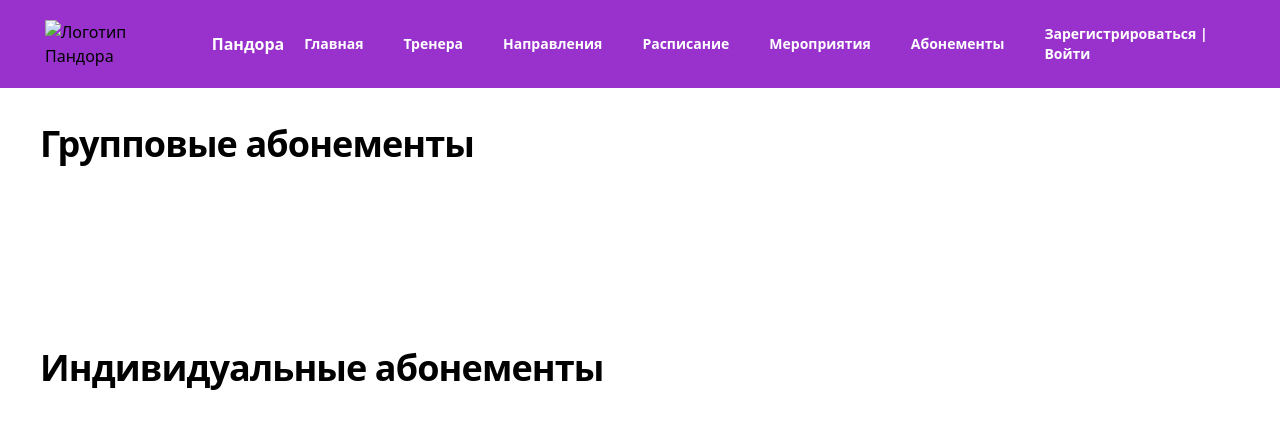
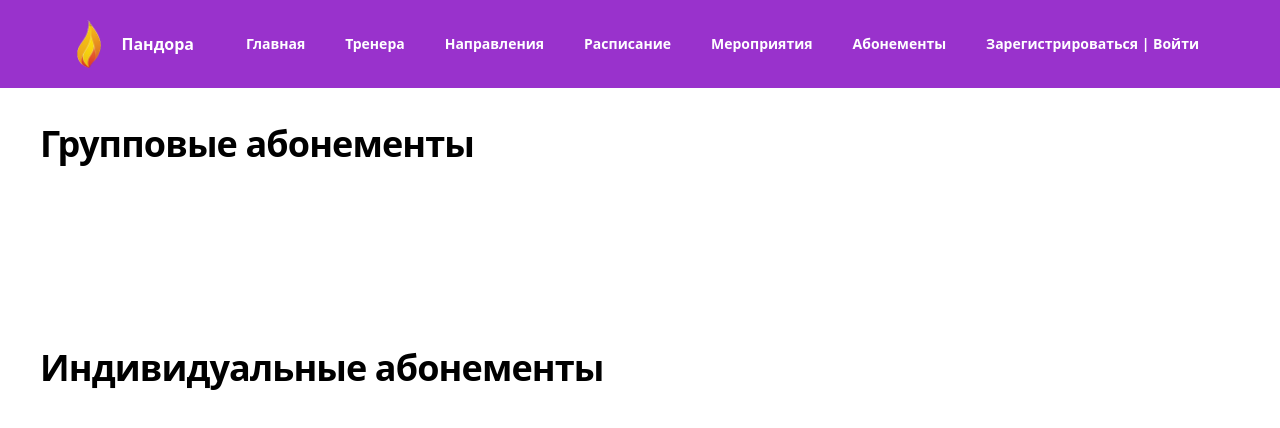
Before and after one commit to sonchouz/pandorasite, a plain HTML site: page public/abonements.html in a window 1280 px wide. Drawn offline with nearby package versions, Linux system fonts and the light colour scheme.

Commit message:
corrected file path and deleted unnecessary tags

```diff
--- a/public/abonements.html
+++ b/public/abonements.html
@@ -12,7 +12,7 @@
     <div class="flex items-center">
       <a href="#" class="-m-2 p-1">
         <span class="sr-only">Пандора</span>
-        <img src="./public/images/logo.png" alt="Логотип Пандора" class="h-12 min-w-[22px]" />
+        <img src="./images/logo.png" alt="Логотип Пандора" class="h-12 min-w-[22px]" />
       </a>
       <span class="px-5 self-center text-base font-semibold text-white whitespace-nowrap lg:pl-6 md:pl-4">Пандора</span>
     </div>
```
Also changed, not shown: public/index.html (+1 -1 lines).
